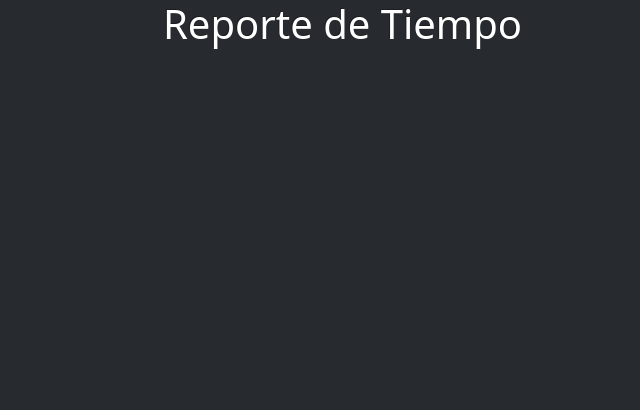
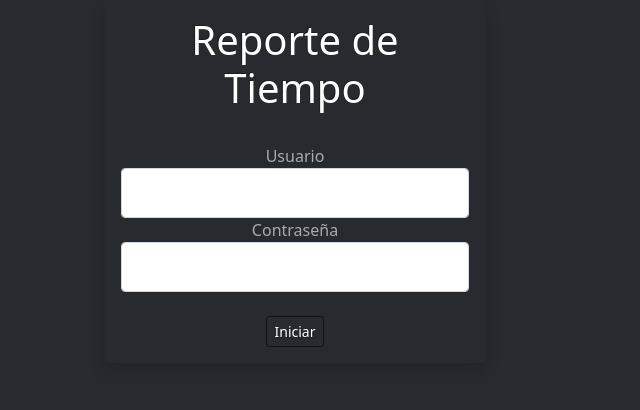
Before and after one commit to dextter1913/pruebatecnica, a PHP site: page / in a window 1280 px wide. Shown: the top 410 px of the page, without its empty margins (345-985 px from the left). Run offline with PHP 8.4, Linux system fonts and the light colour scheme.

Commit message:
Agregando login

```diff
--- a/views/login.php
+++ b/views/login.php
@@ -1,10 +1,16 @@
 <div class="container">
     <div class="row">
-        <div class="col-12 col-sm-4 col-md-3 col-lg-2"></div>
-        <div class="col-12 col-sm-4 col-md-6 col-lg-9 text-center">
-        <h1 class="text-white">Reporte de Tiempo</h1>
-
+        <div class="col-12 col-sm-3 col-md-4 col-lg-4"></div>
+        <div class="col-12 col-sm-6 col-md-4 col-lg-4 text-center shadow p-3 mb-5 bg-body rounded">
+        <h1 class="text-white">Reporte de Tiempo</h1><br/>
+        <form action="" method="post">
+        <label for="user">Usuario</label>
+        <input type="text" name="user" id="user" class="form-control">
+        <label for="pass">Contraseña</label>
+        <input type="password" name="pass" id="pass" class="form-control"><br/>
+        <input type="submit" value="Iniciar" class="btn btn-outline-primary btn-sm">
+        </form>
         </div>
-        <div class="col-12 col-sm-4 col-md-3 col-lg-2"></div>
+        <div class="col-12 col-sm-3 col-md-4 col-lg-4"></div>
     </div>
 </div>
```
